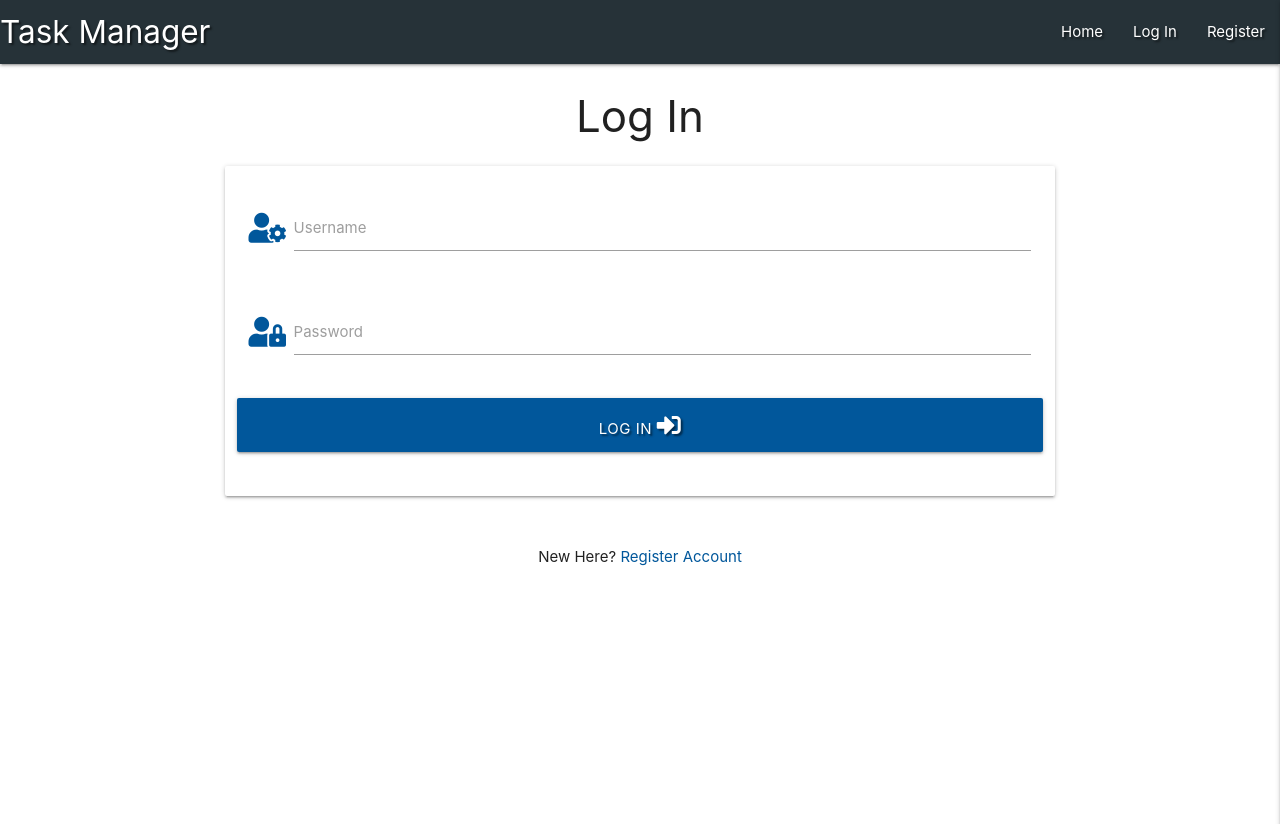
After one commit to danielboots/flask-app, a Flask app: template templates/profile.html in a window 1280 px wide. The commit adds this page. Shown: the top 824 px of the page. Run offline with Flask 2, Linux system fonts and the light colour scheme; the template is opened without the code that fills it, so the values that code supplies are empty; some libraries are stand-ins or nearby versions.

Commit message:
user authentication, login logout, menus all implemented

```diff
--- a/app.py
+++ b/app.py
@@ -45,6 +45,8 @@ def register():
         # put the new user into 'session' cookie
         session["user"] = request.form.get("username").lower()
         flash("Registration Successful!")
+        return redirect(url_for("profile", username=session["user"]))
+
     return render_template("register.html")
 
 
@@ -58,9 +60,12 @@ def login():
         if existing_user:
             # ensure hashed password matches user input
             if check_password_hash(
-                existing_user["password"], request.form.get("password")):
-                    session["user"] = request.form.get("username").lower()
-                    flash("Welcome, {}".format(request.form.get("username")))
+                    existing_user["password"], request.form.get("password")):
+                        session["user"] = request.form.get("username").lower()
+                        flash("Welcome, {}".format(
+                            request.form.get("username")))
+                        return redirect(url_for(
+                            "profile", username=session["user"]))
             else:
                 # invalid password match
                 flash("Incorrect Username and/or Password")
@@ -74,6 +79,26 @@ def login():
     return render_template("login.html")
 
 
+@app.route("/profile/<username>", methods=["GET", "POST"])
+def profile(username):
+    # grab the session user's username from db
+    username = mongo.db.users.find_one(
+        {"username": session["user"]})["username"]
+
+    if session["user"]:
+        return render_template("profile.html", username=username)
+
+    return redirect(url_for("login"))
+
+
+@app.route("/logout")
+def logout():
+    # remove user from session cookie
+    flash("You have been logged out")
+    session.pop("user")
+    return redirect(url_for("login"))
+
+
 if __name__ == "__main__":
     app.run(host=os.environ.get("IP"),
             port=int(os.environ.get("PORT")),
--- a/templates/base.html
+++ b/templates/base.html
@@ -31,13 +31,16 @@
       <a href="#" data-target="mobile-demo" class="sidenav-trigger right "><i class="fas fa-bars"></i></a>
       <ul class="right hide-on-med-and-down">
         <li><a href="{{ url_for('get_tasks') }}">Home</a></li>
-        <li><a href="#">Profile</a></li>
+
+    {% if session.user %}
+        <li><a href="{{ url_for('profile', username=session['user']) }}">Profile</a></li>
         <li><a href="#">New Task</a></li>
         <li><a href="#">Manage Categories</a></li>
-        <li><a href="#">Log Out</a></li>
+        <li><a href="{{ url_for('logout') }}">Log Out</a></li>
+    {% else %}
         <li><a href="{{ url_for('login') }}">Log In</a></li>
         <li><a href="{{ url_for('register') }}">Register</a></li>
-
+    {% endif %}
       </ul>
     </div>
   </nav>
@@ -46,12 +49,15 @@
   <ul class="sidenav" id="mobile-demo">
   <li><h4 class="center-align light-blue-text text-darken 4">Task Manager</h4></li>
     <li><a href="{{ url_for('get_tasks') }}">Home</a></li>
-        <li><a href="#">Profile</a></li>
+    {% if session.user %}
+        <li><a href="{{ url_for('profile', username=session['user']) }}">Profile</a></li>
         <li><a href="#">New Task</a></li>
         <li><a href="#">Manage Categories</a></li>
-        <li><a href="#">Log Out</a></li>
+        <li><a href="{{ url_for('logout') }}">Log Out</a></li>
+    {% else %}
         <li><a href="{{ url_for('login') }}">Log In</a></li>
-       <li><a href="{{ url_for('register') }}">Register</a></li>
+        <li><a href="{{ url_for('register') }}">Register</a></li>
+    {% endif %}
   </ul>
 
 
--- /dev/null
+++ b/templates/profile.html
@@ -0,0 +1,46 @@
+{% extends "base.html" %}
+{% block content %}
+
+    <h3 class="center-align">Log In</h3>
+
+    <div class="row">
+        <form class="col s12 m8 offset-m2" method="POST" action="{{ url_for('login') }}">
+            <div class="card-panel">
+                <!-- username -->
+                <div class="row">
+					<div class="input-field col s12">
+						<i class="fas fa-user-cog prefix light-blue-text text-darken-4"></i>
+						<input id="username" name="username" type="text" minlength=""
+                            maxlength="15" pattern="^[a-zA-Z0-9]{5,15}$" class="validate" required>
+						<label for="username">Username</label>
+					</div>
+                </div>
+                <!-- password -->
+                <div class="row">
+                    <div class="input-field col s12">
+						<i class="fas fa-user-lock prefix light-blue-text text-darken-4"></i>
+                        <input id="password" name="password" type="password" minlength="5"
+                            maxlength="15" pattern="^[a-zA-Z0-9]{5,15}$" class="validate" required>
+                        <label for="password">Password</label>
+                    </div>
+                </div>
+                <!-- login -->
+                <div class="row">
+                    <button type="submit" class="col s12 btn-large light-blue darken-4 text-shadow">
+                        Log In <i class="fas fa-sign-in-alt"></i>
+                    </button>
+                </div>
+            </div>
+        </form>
+    </div>
+
+    <div class="row">
+        <div class="col s12">
+            <p class="center-align">
+                New Here?
+                <a href="{{ url_for('register') }}" class="light-blue-text text-darken-4">Register Account</a>
+            </p>
+        </div>
+    </div>
+
+{% endblock %}
```
Also changed, not shown: vidlink.html (+14 -0 lines).
